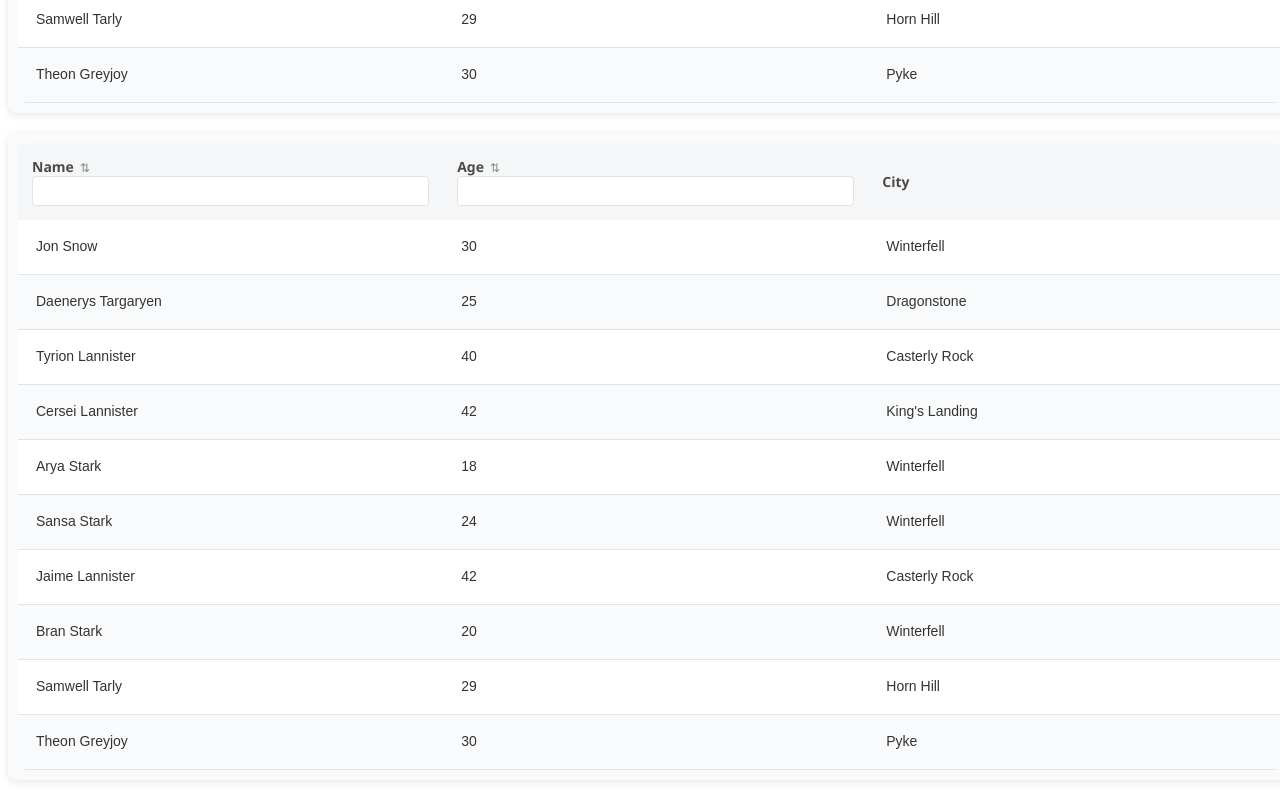
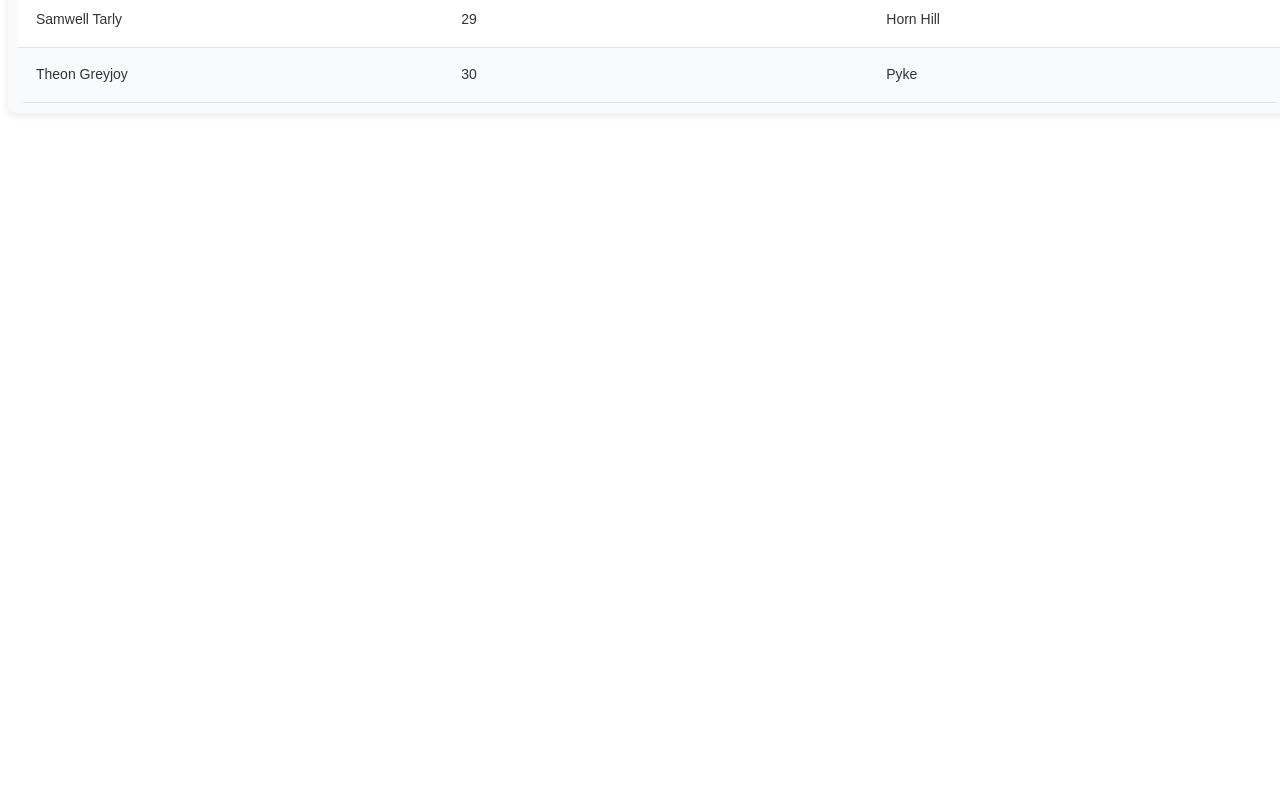
Before and after one commit to kurek775/ts-react-editable-table, a React (Vite) app: page / in a window 1280 px wide. Shown: the part 588-1388 px from the top of the page. After the commit the page ends 800 px from the top, so only its background shows below. Built offline with nearby package versions, Linux system fonts and the light colour scheme.

Commit message:
DONE - table

```diff
--- a/src/App.tsx
+++ b/src/App.tsx
@@ -66,12 +66,11 @@ function App() {
         headers={headers}
         onSubmit={handleSubmit}
         editable={editable}
-        actions={editable}
-      />
-      <Table
-        keyVal="id"
-        initialData={data}
-        headers={headers}
+        actions={{
+          create: true,
+          edit: true,
+          delete: true,
+        }}
       />
     </div>
   );
--- a/src/components/Table.tsx
+++ b/src/components/Table.tsx
@@ -16,13 +16,19 @@ export type TextConfig = {
   submit?: string;
 };
 
+export type TableActions = {
+  create: boolean;
+  edit: boolean;
+  delete: boolean;
+};
+
 export type TableProps = {
   keyVal: string;
   headers: HeaderConfig[];
   initialData: Array<Record<string, any>>;
   onSubmit?: (data: Array<Record<string, any>>) => void;
   editable?: boolean;
-  actions?: boolean;
+  actions: TableActions;
   text?: TextConfig;
 };
 
@@ -32,7 +38,11 @@ export const Table: React.FC<TableProps> = ({
   initialData,
   onSubmit,
   editable = false,
-  actions = false,
+  actions = {
+    delete: false,
+    create: false,
+    edit: true,
+  },
   text = {
     delete: "DELETE",
     addRow: "ADD ROW",
@@ -190,7 +200,7 @@ export const Table: React.FC<TableProps> = ({
                 </div>
               </th>
             ))}
-            {actions && <th></th>}
+            {actions.delete && editable && <th></th>}
           </tr>
         </thead>
         <tbody>
@@ -229,7 +239,7 @@ export const Table: React.FC<TableProps> = ({
                   )}
                 </td>
               ))}
-              {actions && (
+              {actions.delete && editable && (
                 <td className="actions-cell">
                   <button
                     type="button"
@@ -243,7 +253,7 @@ export const Table: React.FC<TableProps> = ({
             </tr>
           ))}
         </tbody>
-        {actions && (
+        {actions.create && editable && (
           <tfoot>
             <tr>
               <td colSpan={headers.length + 1} className="footer-cell">
@@ -262,7 +272,9 @@ export const Table: React.FC<TableProps> = ({
           </tfoot>
         )}
       </table>
-      {(editable && Boolean(onSubmit) ) && (
+      {editable &&
+        (actions.create || actions.delete || actions.edit) &&
+        Boolean(onSubmit) && (
           <button
             disabled={isFiltered || Boolean(sortConfig)}
             type="submit"
```
Lines whose indentation alone changed are shown as unchanged.
